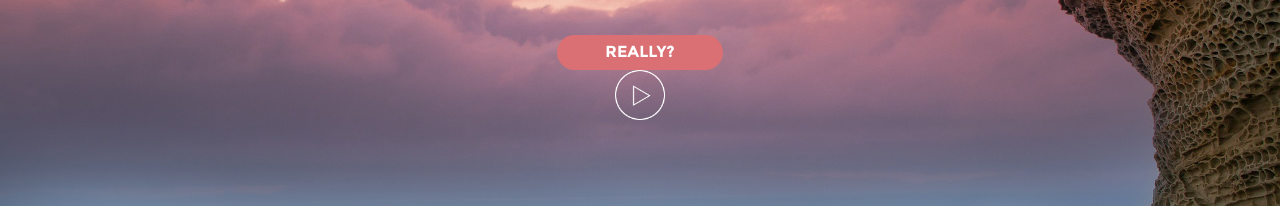
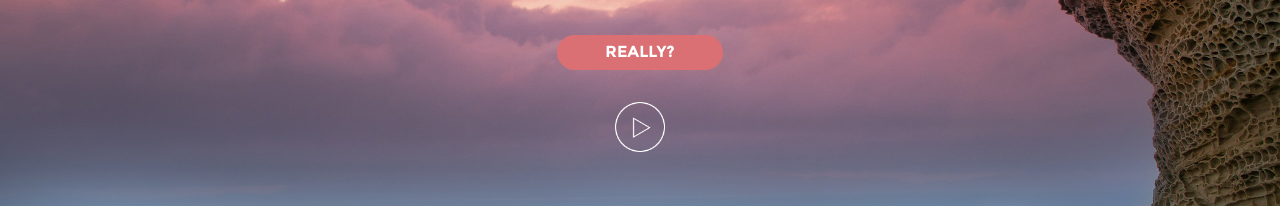
Before and after one commit to GPainkiller/site-webdesign, a plain HTML site: page index.html in a window 1280 px wide. Shown: the part 347-553 px from the top of the page. Drawn offline with Linux system fonts and the light colour scheme.

Commit message:
- All ready

```diff
--- a/css/style.css
+++ b/css/style.css
@@ -86,9 +86,14 @@ button {
     transition: 0.2s;
     font-family: MontserratSemiBold;
   }
-  button:hover { background: linear-gradient(#f5ae00, #f59500) #f5ae00; }
-  button:active { background: linear-gradient(#f59500, #f5ae00) #f59500; }
+  button:hover { background: linear-gradient(#f5ae00, #f59500) #f5ae00;
+}
+  button:active { background: linear-gradient(#f59500, #f5ae00) #f59500;
+}
 
+.play{
+    margin: 4vh 0 0 0;
+}
 /*Content area*/
 .content-top{
     margin: 0 auto;
```
